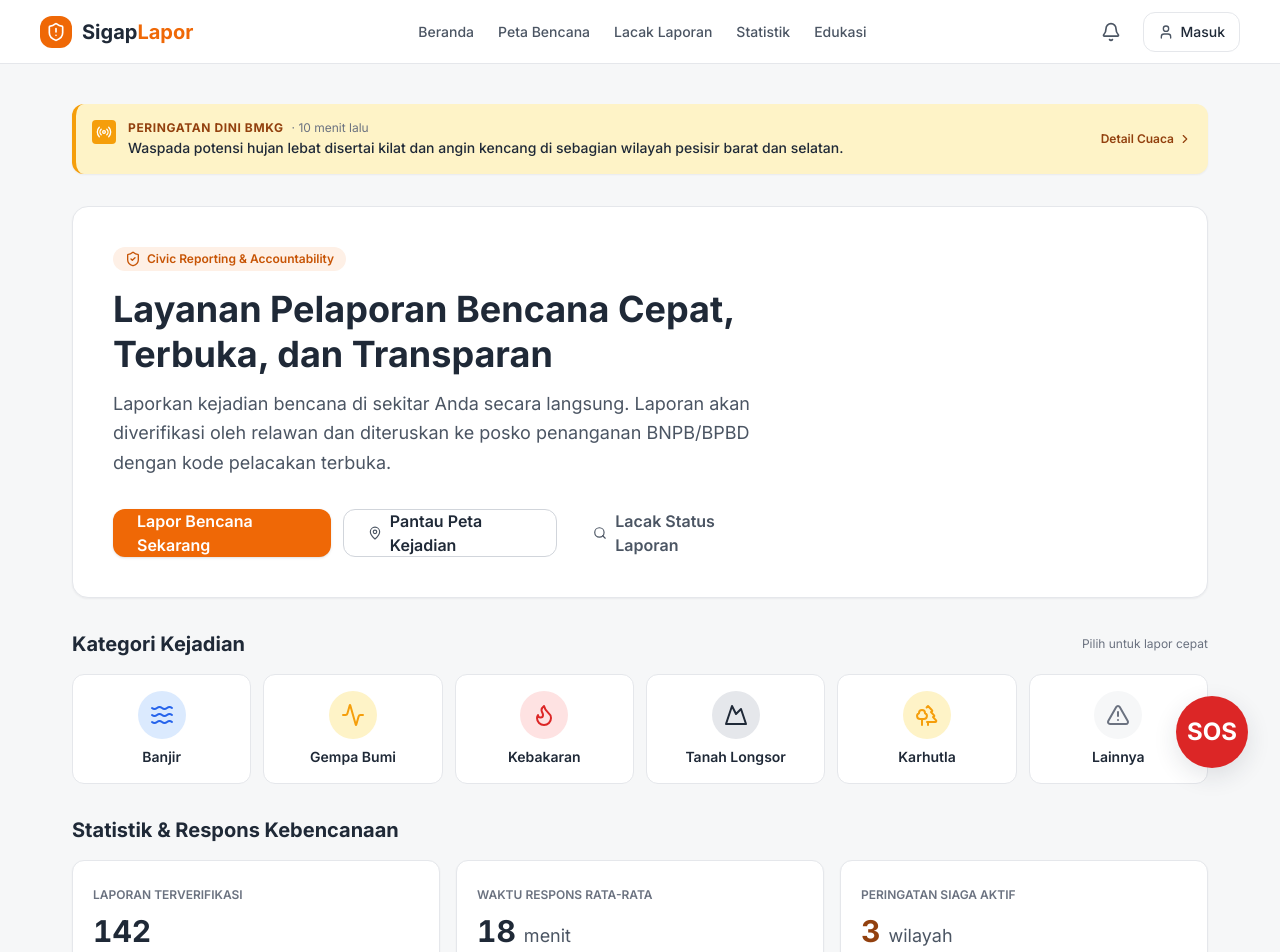
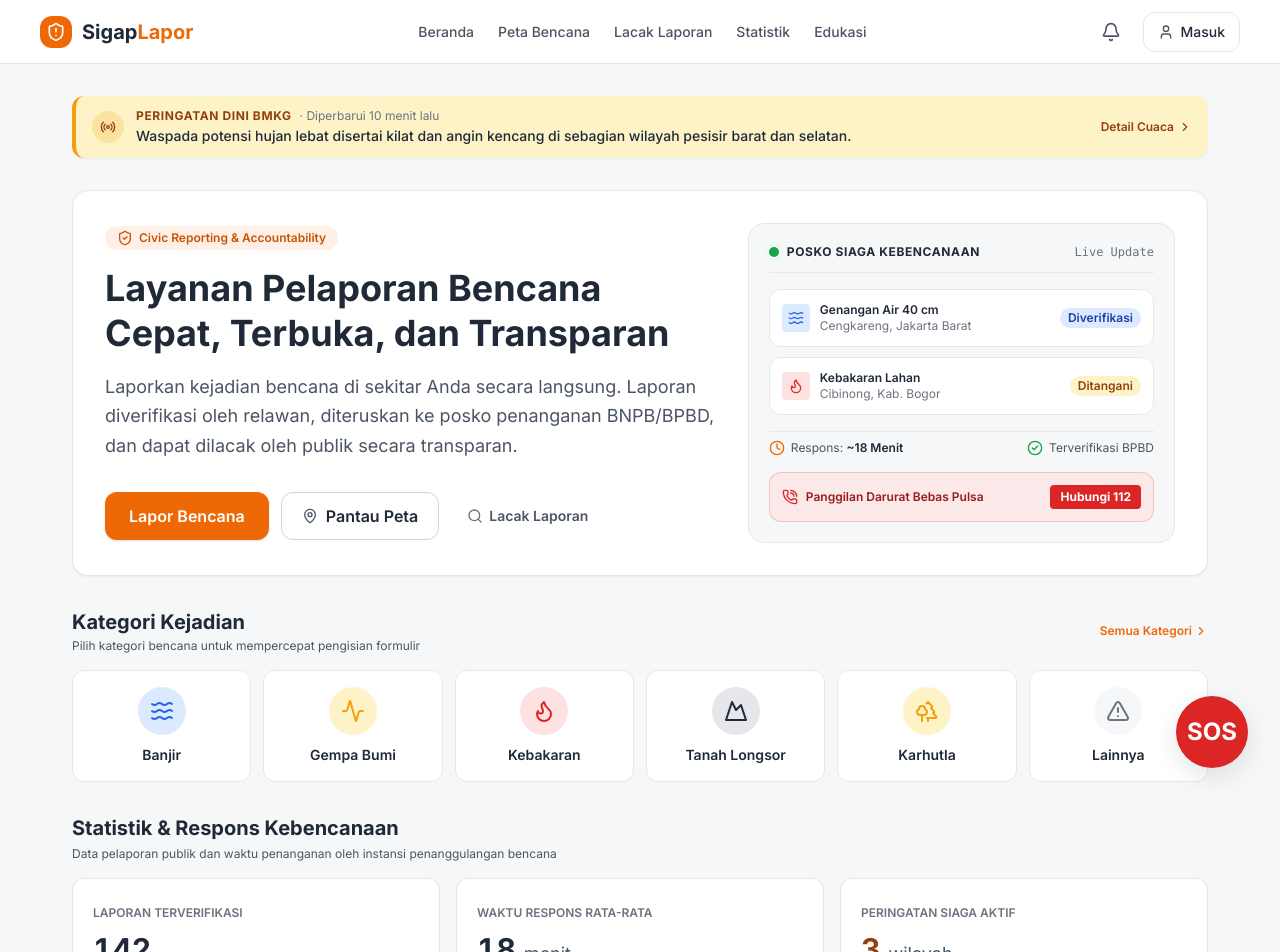
Before and after one commit to Xoltvez/SigapBumi, a Next.js app: page / in a window 1280 px wide. Shown: the top 952 px of the page. Built offline with nearby package versions, Linux system fonts and the light colour scheme.

Commit message:
style: perbaiki tata letak hero dan perataan tombol beranda

```diff
--- a/src/app/page.tsx
+++ b/src/app/page.tsx
@@ -1,6 +1,5 @@
 import Link from "next/link";
 import {
-  AlertTriangle,
   MapPin,
   Search,
   Clock,
@@ -13,18 +12,22 @@ import {
   Activity,
   Trees,
   Mountain,
+  AlertTriangle,
+  PhoneCall,
+  CheckCircle2,
+  AlertCircle,
 } from "lucide-react";
 
 export default function HomePage() {
   return (
-    <main className="flex-1 w-full max-w-[1200px] mx-auto px-4 md:px-8 py-6 md:py-10 space-y-8">
+    <main className="flex-1 w-full max-w-[1200px] mx-auto px-4 md:px-8 py-6 md:py-8 space-y-8">
       {/* Official Weather/Alert Banner from BMKG */}
       <section
         aria-label="Peringatan Dini Cuaca BMKG"
-        className="bg-warning-soft border-l-4 border-warning p-4 rounded-md flex flex-col sm:flex-row items-start sm:items-center justify-between gap-3 shadow-card"
+        className="bg-warning-soft border-l-4 border-warning px-4 py-3 rounded-md flex flex-col sm:flex-row items-start sm:items-center justify-between gap-3 shadow-card"
       >
-        <div className="flex items-start gap-3">
-          <div className="p-1 rounded bg-warning text-white shrink-0 mt-0.5 sm:mt-0">
+        <div className="flex items-center gap-3">
+          <div className="w-8 h-8 rounded-full bg-warning/20 flex items-center justify-center text-warning-text shrink-0">
             <Radio className="w-4 h-4" />
           </div>
           <div>
@@ -32,7 +35,7 @@ export default function HomePage() {
               <span className="text-xs font-bold text-warning-text uppercase tracking-wider">
                 Peringatan Dini BMKG
               </span>
-              <span className="text-xs text-ink-muted">· 10 menit lalu</span>
+              <span className="text-xs text-ink-muted">· Diperbarui 10 menit lalu</span>
             </div>
             <p className="text-sm font-medium text-ink mt-0.5">
               Waspada potensi hujan lebat disertai kilat dan angin kencang di sebagian wilayah pesisir barat dan selatan.
@@ -41,52 +44,132 @@ export default function HomePage() {
         </div>
         <Link
           href="/cuaca"
-          className="text-xs font-semibold text-warning-text hover:underline inline-flex items-center gap-1 shrink-0"
+          className="text-xs font-semibold text-warning-text hover:underline inline-flex items-center gap-1 shrink-0 self-end sm:self-center"
         >
           <span>Detail Cuaca</span>
           <ChevronRight className="w-3.5 h-3.5" />
         </Link>
       </section>
 
-      {/* Hero Section */}
-      <section className="bg-surface border border-line rounded-lg p-6 md:p-10 shadow-card">
-        <div className="max-w-2xl">
+      {/* Hero Section (Balanced 2-Column Layout) */}
+      <section className="bg-surface border border-line rounded-lg p-6 md:p-8 shadow-card">
+        <div className="grid grid-cols-1 lg:grid-cols-12 gap-8 items-center">
+          {/* Left Column: Hero Text & Actions */}
+          <div className="lg:col-span-7 flex flex-col items-start">
             <div className="inline-flex items-center gap-1.5 px-3 py-1 rounded-full bg-primary-soft text-primary-hover text-xs font-semibold mb-4">
               <ShieldCheck className="w-4 h-4" />
               <span>Civic Reporting & Accountability</span>
             </div>
 
-          <h1 className="text-2xl md:text-4xl font-bold text-ink leading-tight mb-3">
+            <h1 className="text-2xl sm:text-3xl lg:text-4xl font-bold text-ink leading-tight mb-4">
               Layanan Pelaporan Bencana Cepat, Terbuka, dan Transparan
             </h1>
 
             <p className="text-ink-soft text-base md:text-lg mb-8 leading-relaxed">
               Laporkan kejadian bencana di sekitar Anda secara langsung. Laporan
-            akan diverifikasi oleh relawan dan diteruskan ke posko penanganan
-            BNPB/BPBD dengan kode pelacakan terbuka.
+              diverifikasi oleh relawan, diteruskan ke posko penanganan
+              BNPB/BPBD, dan dapat dilacak oleh publik secara transparan.
             </p>
 
-          <div className="flex flex-col sm:flex-row items-stretch sm:items-center gap-3">
+            <div className="flex flex-wrap items-center gap-3 w-full sm:w-auto">
               <Link
                 href="/lapor"
-              className="inline-flex items-center justify-center h-12 px-6 rounded-md bg-primary hover:bg-primary-hover text-white font-semibold text-base transition-colors shadow-sm focus-visible:outline-primary"
+                className="inline-flex items-center justify-center h-12 px-6 rounded-md bg-primary hover:bg-primary-hover text-white font-semibold text-base transition-colors shadow-sm focus-visible:outline-primary whitespace-nowrap"
               >
-              Lapor Bencana Sekarang
+                Lapor Bencana
               </Link>
               <Link
                 href="/peta"
-              className="inline-flex items-center justify-center h-12 px-6 rounded-md border border-line-strong bg-white hover:bg-bg text-ink font-semibold text-base transition-colors focus-visible:outline-primary"
+                className="inline-flex items-center justify-center h-12 px-5 rounded-md border border-line-strong bg-surface hover:bg-bg text-ink font-semibold text-base transition-colors focus-visible:outline-primary whitespace-nowrap"
               >
                 <MapPin className="w-4 h-4 mr-2 text-ink-soft" />
-              Pantau Peta Kejadian
+                Pantau Peta
               </Link>
               <Link
                 href="/lacak"
-              className="inline-flex items-center justify-center h-12 px-6 rounded-md bg-transparent hover:bg-bg text-ink-soft hover:text-ink font-semibold text-base transition-colors focus-visible:outline-primary"
+                className="inline-flex items-center justify-center h-12 px-4 rounded-md text-ink-soft hover:text-ink hover:bg-bg font-semibold text-sm transition-colors focus-visible:outline-primary whitespace-nowrap"
               >
-              <Search className="w-4 h-4 mr-2" />
-              Lacak Status Laporan
+                <Search className="w-4 h-4 mr-1.5 text-ink-muted" />
+                Lacak Laporan
               </Link>
+            </div>
+          </div>
+
+          {/* Right Column: Live Status & Reassurance Widget */}
+          <div className="lg:col-span-5 bg-bg border border-line rounded-lg p-5 space-y-4">
+            <div className="flex items-center justify-between border-b border-line pb-3">
+              <div className="flex items-center gap-2">
+                <span className="relative flex h-2.5 w-2.5">
+                  <span className="animate-ping absolute inline-flex h-full w-full rounded-full bg-success opacity-75"></span>
+                  <span className="relative inline-flex rounded-full h-2.5 w-2.5 bg-success"></span>
+                </span>
+                <span className="text-xs font-bold text-ink uppercase tracking-wider">
+                  Posko Siaga Kebencanaan
+                </span>
+              </div>
+              <span className="text-xs text-ink-muted font-mono">Live Update</span>
+            </div>
+
+            {/* Laporan Terkini Preview */}
+            <div className="space-y-2.5">
+              <div className="bg-surface p-3 rounded-md border border-line flex items-center justify-between text-xs">
+                <div className="flex items-center gap-2.5 min-w-0">
+                  <div className="w-7 h-7 rounded bg-info-soft text-info flex items-center justify-center shrink-0">
+                    <Waves className="w-4 h-4" />
+                  </div>
+                  <div className="truncate">
+                    <p className="font-semibold text-ink truncate">Genangan Air 40 cm</p>
+                    <p className="text-ink-muted truncate">Cengkareng, Jakarta Barat</p>
+                  </div>
+                </div>
+                <span className="px-2 py-0.5 rounded-full bg-info-soft text-info-text font-semibold shrink-0">
+                  Diverifikasi
+                </span>
+              </div>
+
+              <div className="bg-surface p-3 rounded-md border border-line flex items-center justify-between text-xs">
+                <div className="flex items-center gap-2.5 min-w-0">
+                  <div className="w-7 h-7 rounded bg-danger-soft text-danger flex items-center justify-center shrink-0">
+                    <Flame className="w-4 h-4" />
+                  </div>
+                  <div className="truncate">
+                    <p className="font-semibold text-ink truncate">Kebakaran Lahan</p>
+                    <p className="text-ink-muted truncate">Cibinong, Kab. Bogor</p>
+                  </div>
+                </div>
+                <span className="px-2 py-0.5 rounded-full bg-warning-soft text-warning-text font-semibold shrink-0">
+                  Ditangani
+                </span>
+              </div>
+            </div>
+
+            {/* Key Reassurance Metrics */}
+            <div className="pt-2 border-t border-line flex items-center justify-between text-xs text-ink-soft">
+              <div className="flex items-center gap-1.5">
+                <Clock className="w-4 h-4 text-primary" />
+                <span>Respons: <strong className="text-ink font-semibold">~18 Menit</strong></span>
+              </div>
+              <div className="flex items-center gap-1.5">
+                <CheckCircle2 className="w-4 h-4 text-success" />
+                <span>Terverifikasi BPBD</span>
+              </div>
+            </div>
+
+            {/* Emergency Call Box */}
+            <div className="bg-danger-soft/70 border border-danger/20 rounded-md p-3 flex items-center justify-between">
+              <div className="flex items-center gap-2">
+                <PhoneCall className="w-4 h-4 text-danger" />
+                <span className="text-xs font-semibold text-danger-text">
+                  Panggilan Darurat Bebas Pulsa
+                </span>
+              </div>
+              <a
+                href="tel:112"
+                className="px-2.5 py-1 rounded bg-danger text-white text-xs font-bold hover:bg-danger/90 transition-colors"
+              >
+                Hubungi 112
+              </a>
+            </div>
           </div>
         </div>
       </section>
@@ -94,18 +177,29 @@ export default function HomePage() {
       {/* Kategori Bencana Cepat */}
       <section aria-labelledby="kategori-title">
         <div className="flex items-center justify-between mb-4">
+          <div>
             <h2 id="kategori-title" className="text-lg md:text-xl font-bold text-ink">
               Kategori Kejadian
             </h2>
-          <span className="text-xs text-ink-muted">Pilih untuk lapor cepat</span>
+            <p className="text-xs text-ink-soft mt-0.5">
+              Pilih kategori bencana untuk mempercepat pengisian formulir
+            </p>
+          </div>
+          <Link
+            href="/lapor"
+            className="text-xs font-semibold text-primary hover:text-primary-hover inline-flex items-center gap-0.5"
+          >
+            <span>Semua Kategori</span>
+            <ChevronRight className="w-3.5 h-3.5" />
+          </Link>
         </div>
 
         <div className="grid grid-cols-2 sm:grid-cols-3 md:grid-cols-6 gap-3">
           <Link
             href="/lapor?tipe=banjir"
-            className="flex flex-col items-center p-4 bg-surface border border-line rounded-md hover:border-primary hover:bg-primary-soft/30 transition-all text-center group"
+            className="flex flex-col items-center justify-center p-4 bg-surface border border-line rounded-md hover:border-primary hover:bg-primary-soft/30 transition-all text-center group"
           >
-            <div className="w-12 h-12 rounded-full bg-info-soft text-info flex items-center justify-center mb-2 group-hover:scale-105 transition-transform">
+            <div className="w-12 h-12 rounded-full bg-info-soft text-info flex items-center justify-center mb-2.5 group-hover:scale-105 transition-transform">
               <Waves className="w-6 h-6" />
             </div>
             <span className="text-sm font-semibold text-ink">Banjir</span>
@@ -113,9 +207,9 @@ export default function HomePage() {
 
           <Link
             href="/lapor?tipe=gempa"
-            className="flex flex-col items-center p-4 bg-surface border border-line rounded-md hover:border-primary hover:bg-primary-soft/30 transition-all text-center group"
+            className="flex flex-col items-center justify-center p-4 bg-surface border border-line rounded-md hover:border-primary hover:bg-primary-soft/30 transition-all text-center group"
           >
-            <div className="w-12 h-12 rounded-full bg-warning-soft text-warning flex items-center justify-center mb-2 group-hover:scale-105 transition-transform">
+            <div className="w-12 h-12 rounded-full bg-warning-soft text-warning flex items-center justify-center mb-2.5 group-hover:scale-105 transition-transform">
               <Activity className="w-6 h-6" />
             </div>
             <span className="text-sm font-semibold text-ink">Gempa Bumi</span>
@@ -123,9 +217,9 @@ export default function HomePage() {
 
           <Link
             href="/lapor?tipe=kebakaran"
-            className="flex flex-col items-center p-4 bg-surface border border-line rounded-md hover:border-primary hover:bg-primary-soft/30 transition-all text-center group"
+            className="flex flex-col items-center justify-center p-4 bg-surface border border-line rounded-md hover:border-primary hover:bg-primary-soft/30 transition-all text-center group"
           >
-            <div className="w-12 h-12 rounded-full bg-danger-soft text-danger flex items-center justify-center mb-2 group-hover:scale-105 transition-transform">
+            <div className="w-12 h-12 rounded-full bg-danger-soft text-danger flex items-center justify-center mb-2.5 group-hover:scale-105 transition-transform">
               <Flame className="w-6 h-6" />
             </div>
             <span className="text-sm font-semibold text-ink">Kebakaran</span>
@@ -133,9 +227,9 @@ export default function HomePage() {
 
           <Link
             href="/lapor?tipe=longsor"
-            className="flex flex-col items-center p-4 bg-surface border border-line rounded-md hover:border-primary hover:bg-primary-soft/30 transition-all text-center group"
+            className="flex flex-col items-center justify-center p-4 bg-surface border border-line rounded-md hover:border-primary hover:bg-primary-soft/30 transition-all text-center group"
           >
-            <div className="w-12 h-12 rounded-full bg-line text-ink flex items-center justify-center mb-2 group-hover:scale-105 transition-transform">
+            <div className="w-12 h-12 rounded-full bg-line text-ink flex items-center justify-center mb-2.5 group-hover:scale-105 transition-transform">
               <Mountain className="w-6 h-6" />
             </div>
             <span className="text-sm font-semibold text-ink">Tanah Longsor</span>
@@ -143,9 +237,9 @@ export default function HomePage() {
 
           <Link
             href="/lapor?tipe=karhutla"
-            className="flex flex-col items-center p-4 bg-surface border border-line rounded-md hover:border-primary hover:bg-primary-soft/30 transition-all text-center group"
+            className="flex flex-col items-center justify-center p-4 bg-surface border border-line rounded-md hover:border-primary hover:bg-primary-soft/30 transition-all text-center group"
           >
-            <div className="w-12 h-12 rounded-full bg-warning-soft text-warning flex items-center justify-center mb-2 group-hover:scale-105 transition-transform">
+            <div className="w-12 h-12 rounded-full bg-warning-soft text-warning flex items-center justify-center mb-2.5 group-hover:scale-105 transition-transform">
               <Trees className="w-6 h-6" />
             </div>
             <span className="text-sm font-semibold text-ink">Karhutla</span>
@@ -153,9 +247,9 @@ export default function HomePage() {
 
           <Link
             href="/lapor?tipe=lainnya"
-            className="flex flex-col items-center p-4 bg-surface border border-line rounded-md hover:border-primary hover:bg-primary-soft/30 transition-all text-center group"
+            className="flex flex-col items-center justify-center p-4 bg-surface border border-line rounded-md hover:border-primary hover:bg-primary-soft/30 transition-all text-center group"
           >
-            <div className="w-12 h-12 rounded-full bg-bg text-ink-muted flex items-center justify-center mb-2 group-hover:scale-105 transition-transform">
+            <div className="w-12 h-12 rounded-full bg-bg text-ink-muted flex items-center justify-center mb-2.5 group-hover:scale-105 transition-transform">
               <AlertTriangle className="w-6 h-6" />
             </div>
             <span className="text-sm font-semibold text-ink">Lainnya</span>
@@ -165,9 +259,12 @@ export default function HomePage() {
 
       {/* Ringkasan Statistik Publik */}
       <section aria-labelledby="stats-title">
-        <h2 id="stats-title" className="text-lg md:text-xl font-bold text-ink mb-4">
+        <h2 id="stats-title" className="text-lg md:text-xl font-bold text-ink mb-1">
           Statistik & Respons Kebencanaan
         </h2>
+        <p className="text-xs text-ink-soft mb-4">
+          Data pelaporan publik dan waktu penanganan oleh instansi penanggulangan bencana
+        </p>
         <div className="grid grid-cols-1 sm:grid-cols-3 gap-4">
           <div className="bg-surface border border-line rounded-md p-5 shadow-card">
             <span className="text-xs font-semibold uppercase text-ink-muted">
@@ -176,9 +273,9 @@ export default function HomePage() {
             <p className="text-3xl font-bold text-ink mt-2 tabular-nums">
               142
             </p>
-            <p className="text-xs text-success-text mt-1 flex items-center gap-1">
-              <span className="inline-block w-2 h-2 rounded-full bg-success"></span>
-              94% telah ditindaklanjuti
+            <p className="text-xs text-success-text mt-1 flex items-center gap-1.5 font-medium">
+              <CheckCircle2 className="w-3.5 h-3.5 text-success" />
+              94% telah selesai ditindaklanjuti
             </p>
           </div>
 
@@ -189,9 +286,9 @@ export default function HomePage() {
             <p className="text-3xl font-bold text-ink mt-2 tabular-nums">
               18 <span className="text-lg font-normal text-ink-soft">menit</span>
             </p>
-            <p className="text-xs text-ink-muted mt-1 flex items-center gap-1">
-              <Clock className="w-3.5 h-3.5" />
-              Dari laporan masuk ke verifikasi
+            <p className="text-xs text-ink-muted mt-1 flex items-center gap-1.5">
+              <Clock className="w-3.5 h-3.5 text-primary" />
+              Waktu verifikasi awal dari laporan masuk
             </p>
           </div>
 
@@ -202,8 +299,9 @@ export default function HomePage() {
             <p className="text-3xl font-bold text-warning-text mt-2 tabular-nums">
               3 <span className="text-lg font-normal text-ink-soft">wilayah</span>
             </p>
-            <p className="text-xs text-ink-muted mt-1">
-              Sumber terintegrasi BMKG & BPBD
+            <p className="text-xs text-ink-muted mt-1 flex items-center gap-1.5">
+              <AlertCircle className="w-3.5 h-3.5 text-warning" />
+              Berdasarkan rilis resmi BMKG & BPBD
             </p>
           </div>
         </div>
@@ -211,7 +309,7 @@ export default function HomePage() {
 
       {/* Tautan Sumber Resmi BMKG & Kontak */}
       <section className="bg-surface border border-line rounded-md p-6 shadow-card">
-        <h2 className="text-base font-bold text-ink mb-2">
+        <h2 className="text-base font-bold text-ink mb-1">
           Sumber Informasi & Kanal Resmi
         </h2>
         <p className="text-xs text-ink-soft mb-4">
```
Lines whose indentation alone changed are shown as unchanged.
